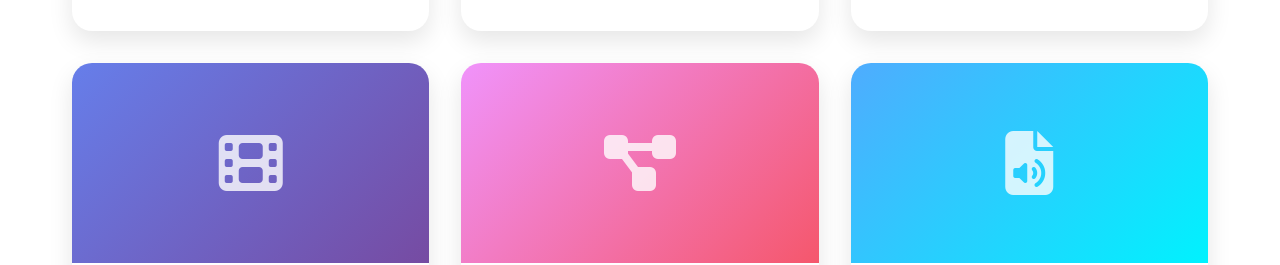
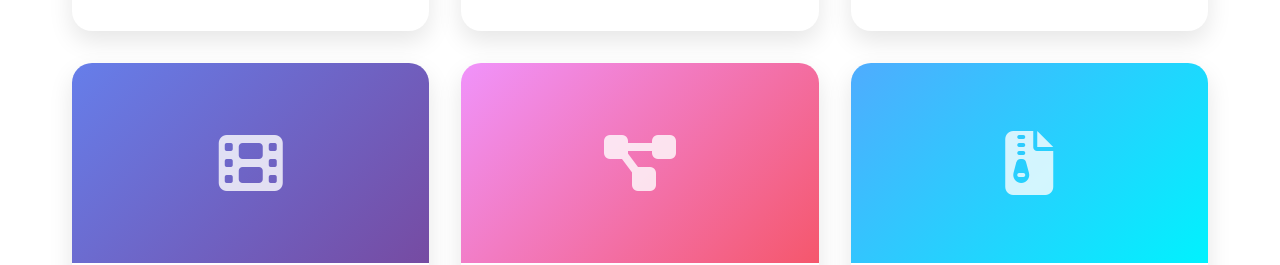
Before and after one commit to AbdelazizAushar/abdelazizaushar.github.io, a plain HTML site: page index.html in a window 1280 px wide. Shown: the part 2240-2505 px from the top of the page. Drawn offline with Linux system fonts and the light colour scheme.

Commit message:
icon fix

```diff
--- a/index.html
+++ b/index.html
@@ -705,7 +705,7 @@
 
                 <div class="project-card reveal">
                     <div class="project-image gradient-3">
-                        <i class="fas fa-file-audio project-icon"></i>
+                        <i class="fas fa-file-archive project-icon"></i>
                         <div class="project-overlay">
                             <a href="#" class="project-button">View Project</a>
                         </div>
```
